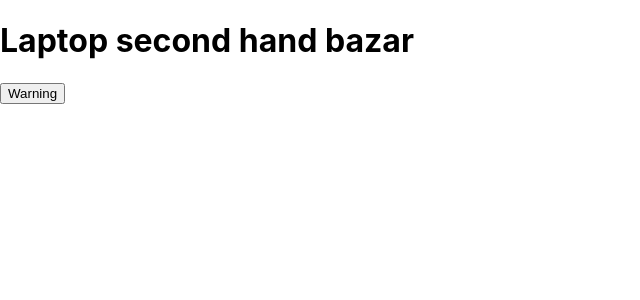
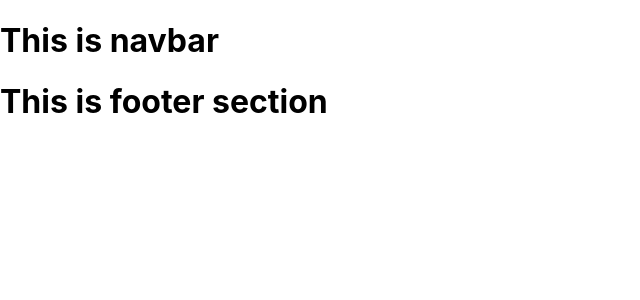
Before and after one commit to BEBACK100/LaptopBazar-client-over-, a React (Create React App) app: page / in a window 1280 px wide. Shown: the top 300 px of the page, without its empty margins (0-640 px from the left). Built offline with nearby package versions, Linux system fonts and the light colour scheme.

Commit message:
components and  some route set

```diff
--- a/package.json
+++ b/package.json
@@ -9,6 +9,8 @@
     "daisyui": "^2.41.0",
     "react": "^18.2.0",
     "react-dom": "^18.2.0",
+    "react-hook-form": "^7.39.5",
+    "react-hot-toast": "^2.4.0",
     "react-router-dom": "^6.4.3",
     "react-scripts": "5.0.1",
     "web-vitals": "^2.1.4"
--- a/src/App.js
+++ b/src/App.js
@@ -1,12 +1,15 @@
 
+import { RouterProvider } from 'react-router-dom';
 import './App.css';
+import router from './Routes/Routes';
 
 function App() {
   return (
-    <div className="">
-      <h1>Laptop second hand bazar </h1>
-      <button className="btn btn-warning">Warning</button>
+    <div className='max-w-[1440px] mx-auto'>
+      <RouterProvider router={router}></RouterProvider>
+
     </div>
+
   );
 }
 
--- a/src/Layout/Main.js
+++ b/src/Layout/Main.js
@@ -1,8 +1,14 @@
 import React from 'react';
+import { Outlet } from 'react-router-dom';
+import Footer from '../Pages/Home/Footer/Footer';
+import Navbar from '../Pages/Home/Navbar/Navbar';
 
 const Main = () => {
     return (
         <div>
+            <Navbar></Navbar>
+            <Outlet></Outlet>
+            <Footer></Footer>
 
         </div>
     );
--- /dev/null
+++ b/src/Pages/Home/Footer/Footer.js
@@ -0,0 +1,11 @@
+import React from 'react';
+
+const Footer = () => {
+    return (
+        <div>
+            <h1>This is footer section</h1>
+        </div>
+    );
+};
+
+export default Footer;
--- /dev/null
+++ b/src/Pages/Home/Navbar/Navbar.js
@@ -0,0 +1,11 @@
+import React from 'react';
+
+const Navbar = () => {
+    return (
+        <div>
+            <h1>This is navbar</h1>
+        </div>
+    );
+};
+
+export default Navbar;
--- /dev/null
+++ b/src/Routes/Routes.js
@@ -0,0 +1,11 @@
+import { createBrowserRouter } from "react-router-dom";
+import Main from "../Layout/Main";
+
+const router = createBrowserRouter([
+    {
+        path: '/',
+        element: <Main></Main>
+    }
+])
+
+export default router;
```
Also changed, not shown: src/Pages/Home/Advartise/Advertis.js (added, +11 -0 lines), src/Pages/Home/Slider/Slider.js (added, +11 -0 lines), src/Pages/Login/Login.js (added, +11 -0 lines), 1 other file (tests, documents, lock files or other folders).
